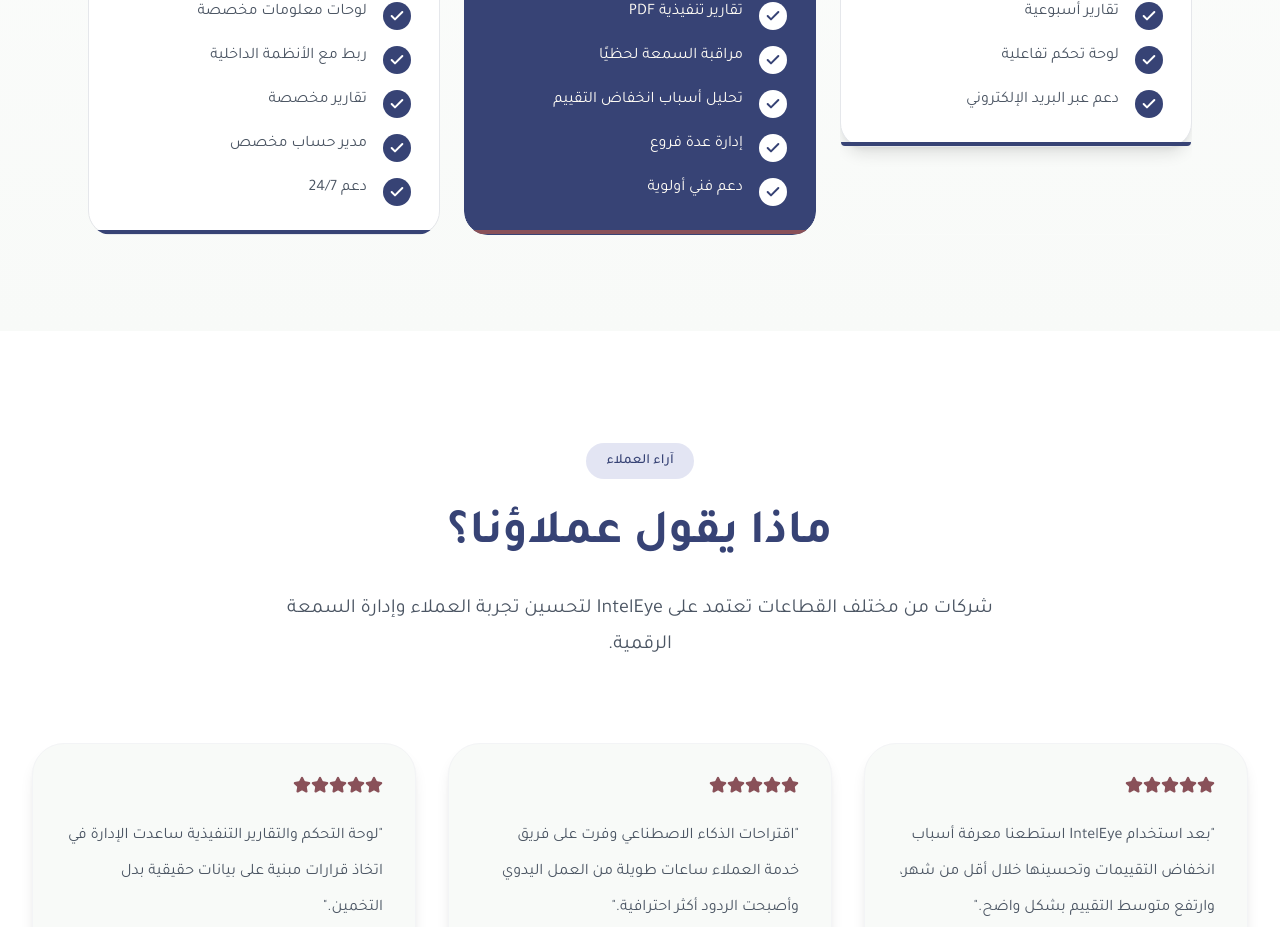
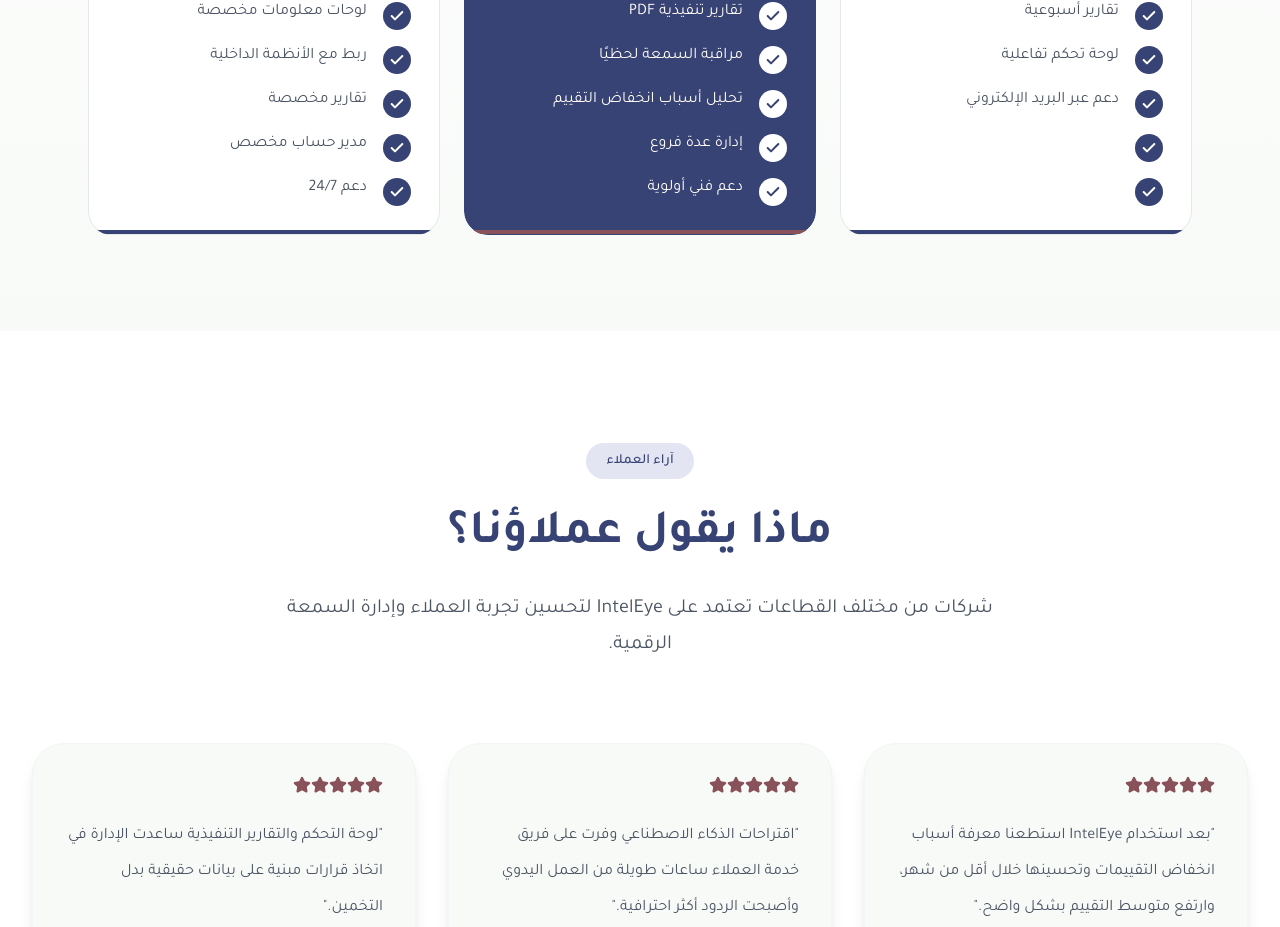
Before and after one commit to alaaalhrebi/inteleye, a Next.js app in the folder inteleye_project/: page / in a window 1280 px wide. Shown: the part 5500-6427 px from the top of the page. Built offline with nearby package versions, Linux system fonts and the light colour scheme.

Commit message:
Add empty objects to plans array

```diff
--- a/inteleye_project/src/components/Pricing/plans.ts
+++ b/inteleye_project/src/components/Pricing/plans.ts
@@ -26,6 +26,8 @@ export const plans: Plan[] = [
       { text: "تقارير أسبوعية" },
       { text: "لوحة تحكم تفاعلية" },
       { text: "دعم عبر البريد الإلكتروني" },
+      { text: "" },
+         { text: "" },
     ],
   },
 
```
